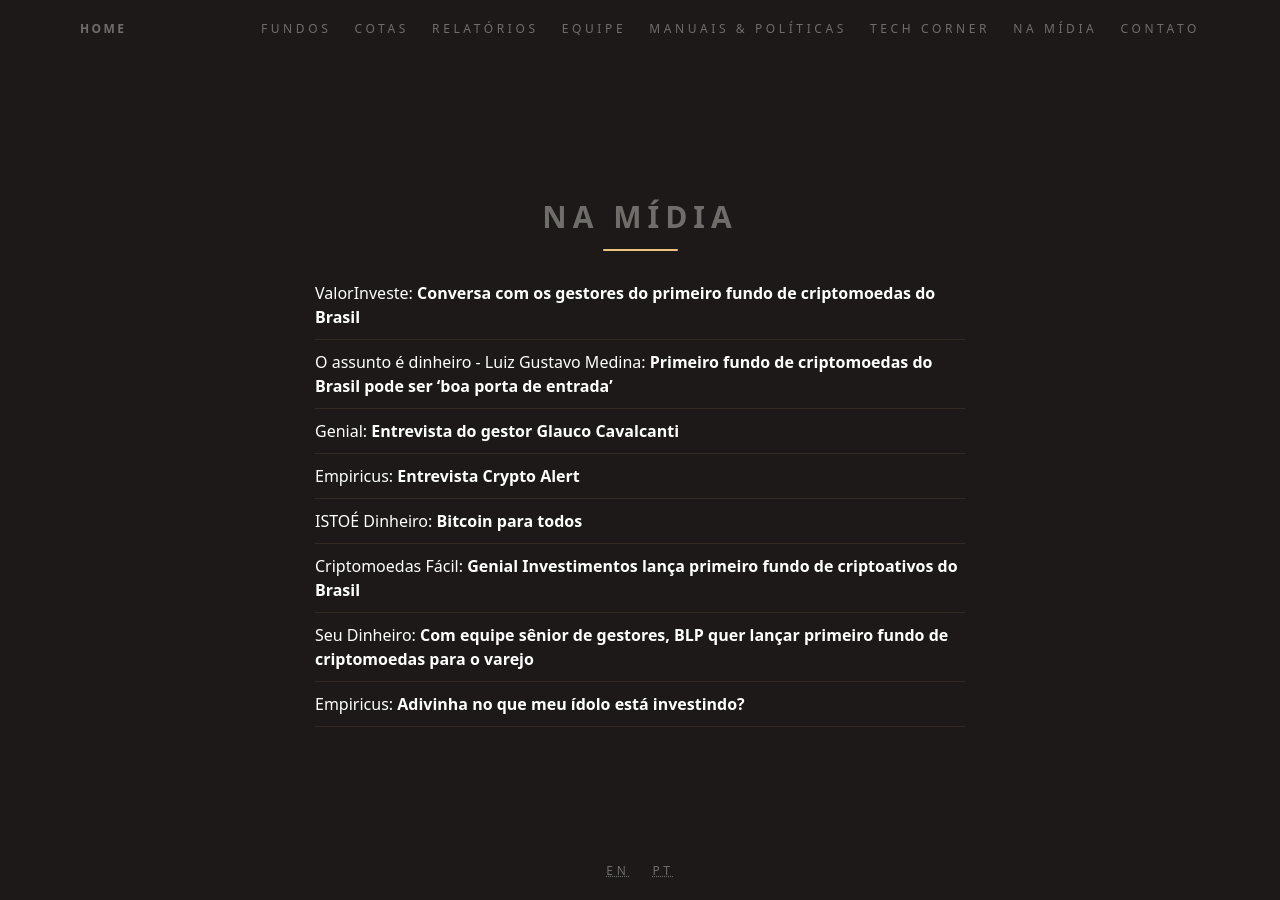
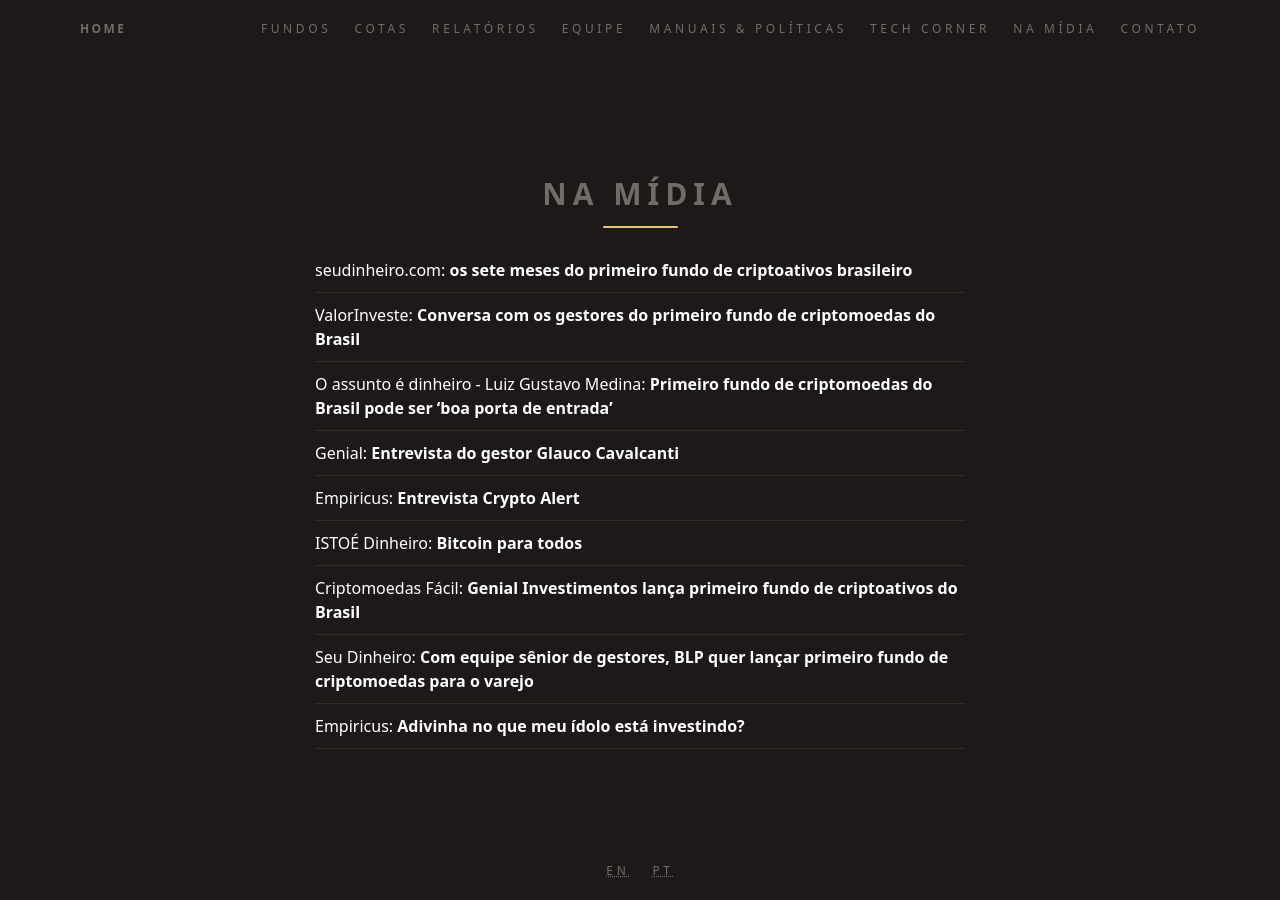
Before and after one commit to ateliedetemas/blpcrypto, a Jekyll site: the page built from na-midia.md, in a window 1280 px wide. Built offline with Jekyll 4.4.1, drawn with Linux system fonts in a browser that asks for light colours.

Commit message:
Update na-midia.md

```diff
--- a/na-midia.md
+++ b/na-midia.md
@@ -3,7 +3,7 @@ lang: pt
 layout: page
 title: Na Mídia
 ---
-
+| [seudinheiro.com: **os sete meses do primeiro fundo de criptoativos brasileiro**](https://www.seudinheiro.com/os-sete-meses-do-primeiro-fundo-de-criptoativos-brasileiro/)
 | [ValorInveste: **Conversa com os gestores do primeiro fundo de criptomoedas do Brasil**](https://valorinveste.globo.com/mercados/cripto/noticia/2019/05/23/primeiro-fundo-de-criptomoedas-do-brasil-sai-da-cratera-projeta-disparada-e-exige-sangue-frio.ghtml) |
 | [O assunto é dinheiro - Luiz Gustavo Medina: **Primeiro fundo de criptomoedas do Brasil pode ser 'boa porta de entrada'**](https://podcasts.apple.com/br/podcast/o-assunto-%C3%A9-dinheiro-luiz-gustavo-medina/id1024068395?l=en&i=1000439162762) |
 | [Genial: **Entrevista do gestor Glauco Cavalcanti**](https://youtu.be/pthPSUOD-rM) |
```
